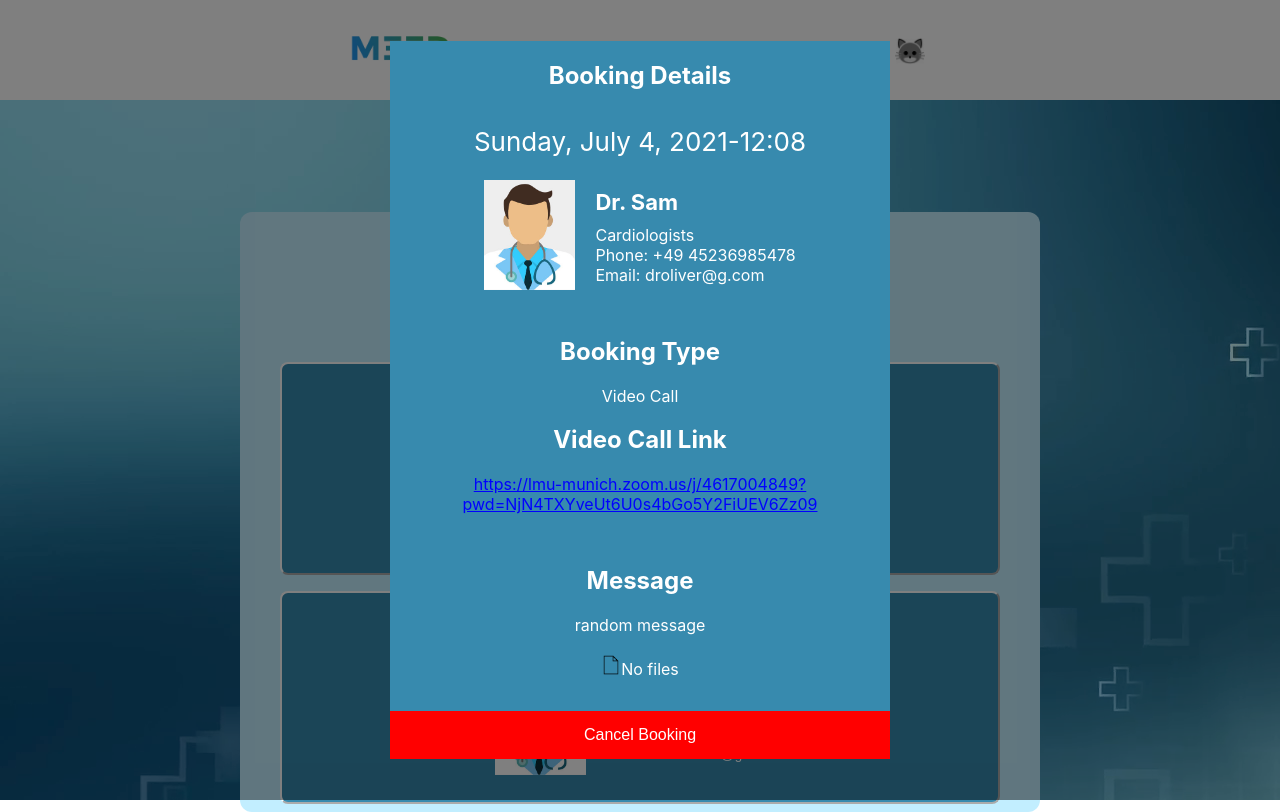
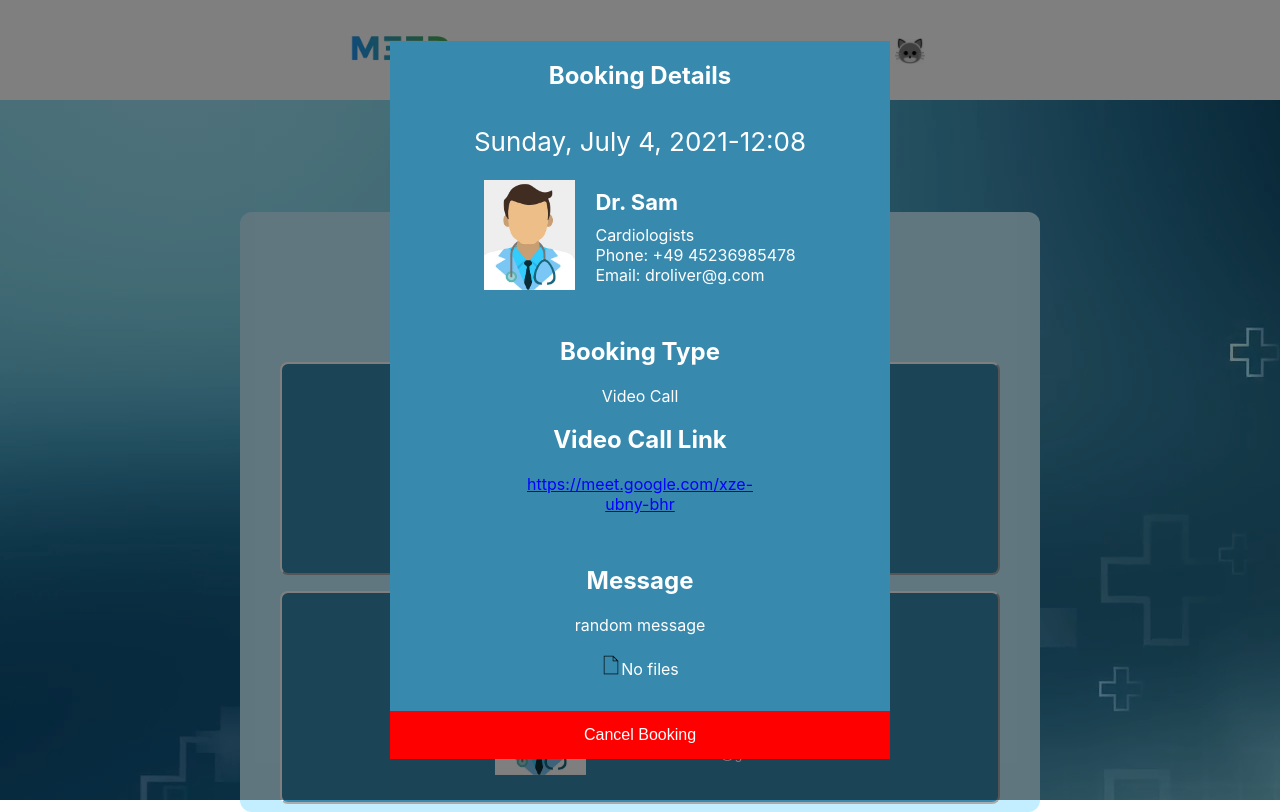
Before and after one commit to Ascendancey/brunette-humming-birds, a React (Create React App) app: page /appointment in a window 1280 px wide. Both pictures are taken after a click on the button 640 px from the left and 468 px from the top of the page. Built offline with nearby package versions, Linux system fonts and the light colour scheme.

Commit message:
google meet link

```diff
--- a/src/components/BookDetail.js
+++ b/src/components/BookDetail.js
@@ -9,7 +9,7 @@ const BookDetail = (props) => {
   const message= props.message
   const booktype= props.booktype
   const filename = props.filename
-  const videolink = "https://lmu-munich.zoom.us/j/4617004849?pwd=NjN4TXYveUt6U0s4bGo5Y2FiUEV6Zz09"
+  const videolink = "https://meet.google.com/xze-ubny-bhr"
   const booktext = booktypedisplay(booktype, videolink)
 
   return(
```
